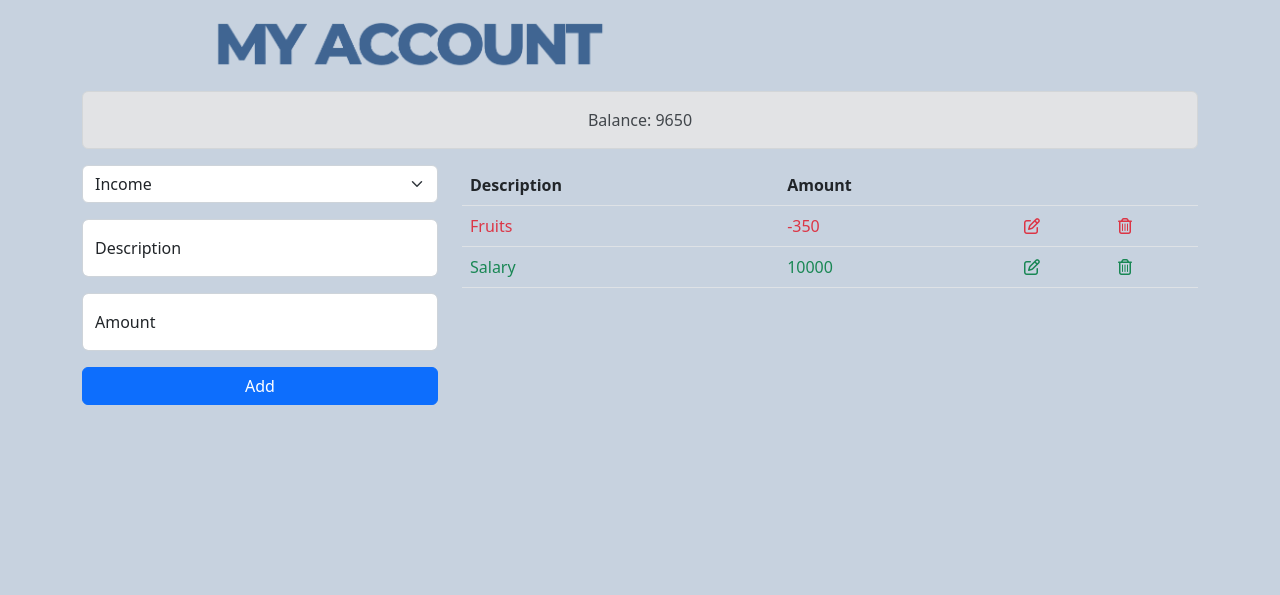
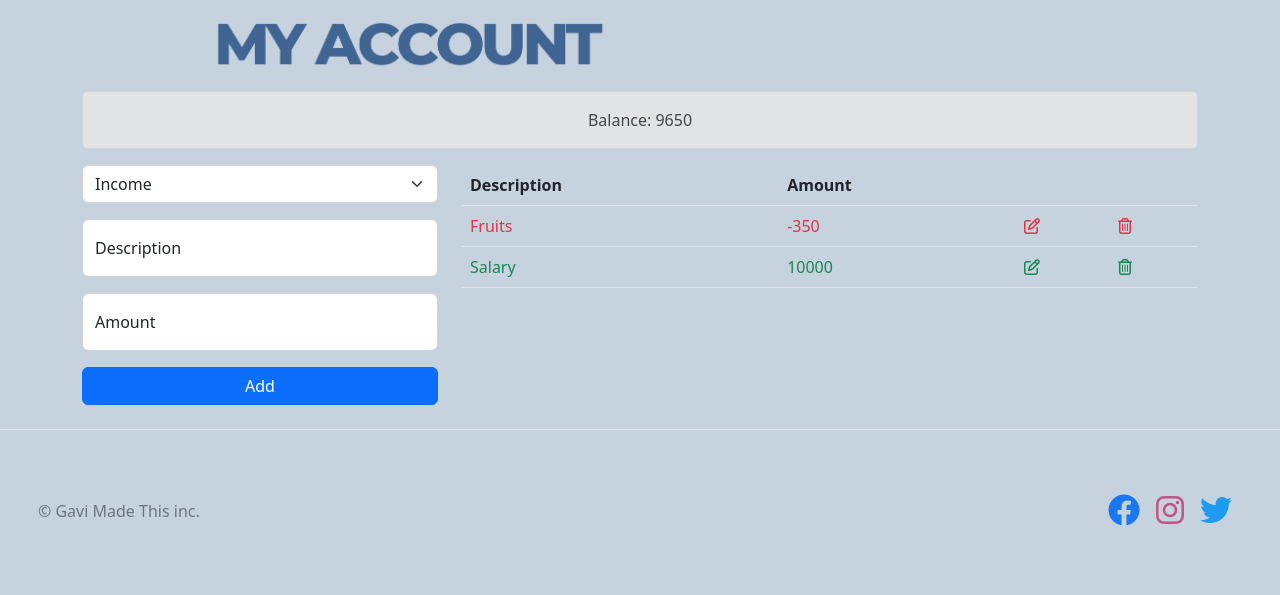
Before and after one commit to prodGavi/account, a plain HTML site: page index.html in a window 1280 px wide. Drawn offline with nearby package versions, Linux system fonts and the light colour scheme.

Commit message:
Footer Update

```diff
--- a/index.html
+++ b/index.html
@@ -58,6 +58,28 @@
         </div>
     </div>
 
+    <footer class="d-flex flex-wrap justify-content-between align-items-center py-3 my-4 border-top">
+        <div class="col-md-4 d-flex align-items-center">
+            <a href="/" class="mb-3 me-2 mb-md-0 text-muted text-decoration-none lh-1">
+                <svg class="bi" width="30" height="24">
+                    <use xlink:href="#bootstrap"></use>
+                </svg>
+            </a>
+            <span class="mb-3 mb-md-0 text-muted">© Gavi Made This inc.</span>
+        </div>
+
+        <ul class="nav col-md-4 p-5 justify-content-end list-unstyled d-flex">
+            <li class="ms-3 footerIcon"><a style="text-decoration:none; color:#1977F2; font-size: 2rem;"
+                    href="https://www.facebook.com/profile.php?id=100007185407196" class="fa-brands fa-facebook"></a>
+            </li>
+            <li class="ms-3 footerIcon"><a style="text-decoration:none; color:#BE5583; font-size: 2rem;"
+                    href="https://www.instagram.com/" class="fa-brands fa-instagram"></a>
+            </li>
+            <li class="ms-3 footerIcon"><a style="text-decoration:none; color:#1C9BEF; font-size: 2rem;"
+                    href="https://twitter.com/prodgavii" class="fa-brands fa-twitter"></a>
+            </li>
+        </ul>
+    </footer>
 
     <script src="./scripts.js" type="module"></script>
 </body>
```
